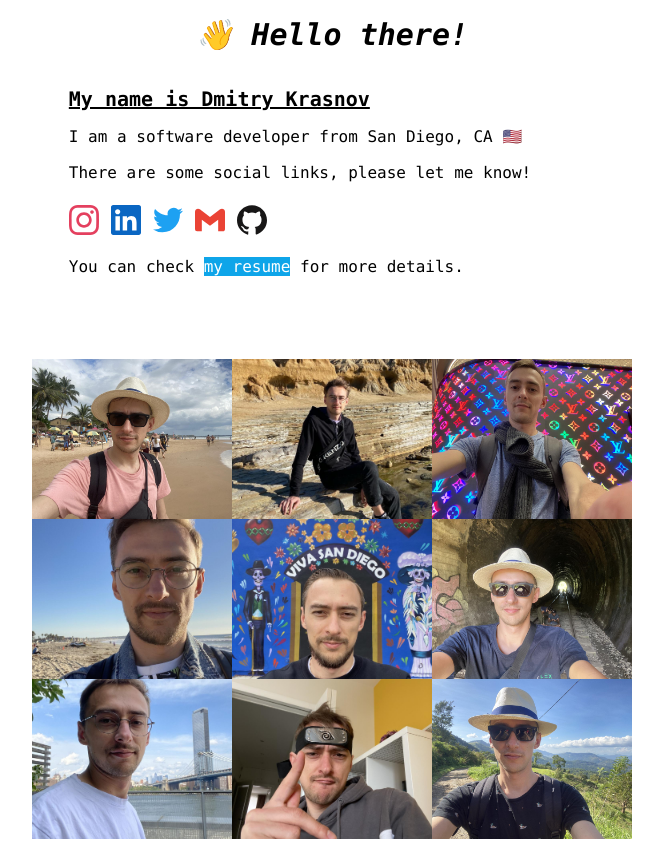
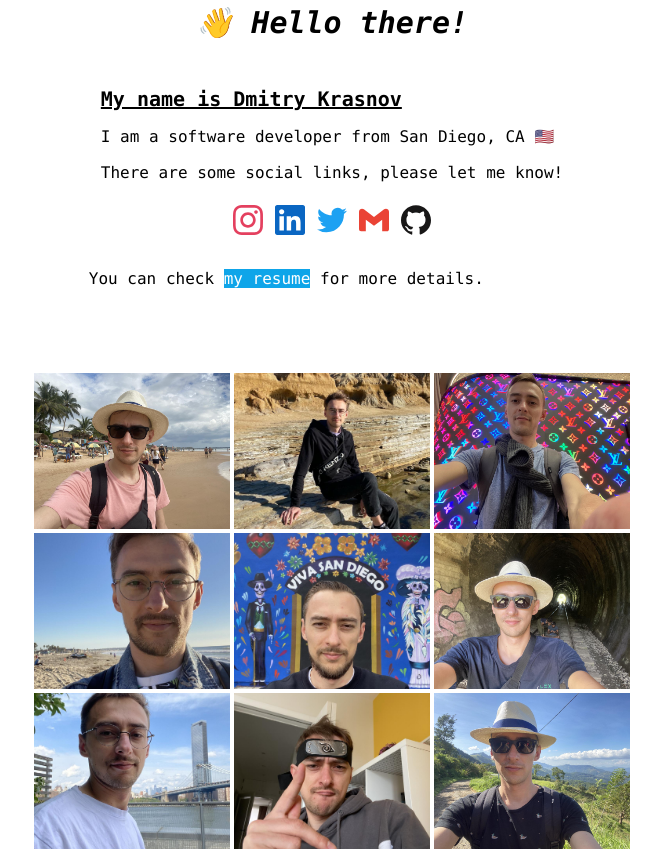
Before and after one commit to thewebwelost/mysite, a Next.js app: page / in a window 1280 px wide. Shown: the whole page, without its empty margins (308-971 px from the left). Built offline with nearby package versions, Linux system fonts and the light colour scheme.

Commit message:
index styling and minor cards changes

```diff
--- a/components/Card.jsx
+++ b/components/Card.jsx
@@ -1,16 +1,23 @@
 import Image from 'next/image';
 import React, { useState } from 'react';
 
-function Card({ imageUrl }) {
+function Card({ imageUrl, handleClick = () => {} }) {
   const [isOpen, setIsOpen] = useState(false);
 
   const open = 'translate-x-[0%]';
   const closed = 'translate-x-[100%]';
 
+  const handleCardClick = () => {
+    handleClick();
+    setIsOpen(!isOpen);
+  };
+
   return (
     <div
-      className={'relative w-4/12 h-40 overflow-hidden'}
-      onClick={() => setIsOpen(!isOpen)}
+      className={
+        'relative w-4/12 h-40 overflow-hidden cursor-pointer border-2 border-white'
+      }
+      onClick={handleCardClick}
     >
       {/* content shim */}
       <div
@@ -18,7 +25,7 @@ function Card({ imageUrl }) {
           isOpen ? open : closed
         }`}
       >
-        <h3 className="font-bold capitalize mb-1 text-sm">content</h3>
+        <h3 className={'font-bold capitalize mb-1 text-sm'}>content</h3>
         <p>
           Lorem, ipsum dolor sit amet consectetur adipisicing elit. Sint nam
           excepturi natus saepe nihil
--- a/components/ImageGrid.jsx
+++ b/components/ImageGrid.jsx
@@ -11,6 +11,14 @@ import photo7 from '/public/images/photo_7.jpg';
 import photo8 from '/public/images/photo_8.jpg';
 import photo9 from '/public/images/photo_9.jpg';
 import Card from './Card';
+
+const cards = [
+  {
+    url: photo4,
+    title: 'Some text',
+    text: 'More text here',
+  },
+];
 
 function ImageGrid() {
   const images = [
--- a/pages/index.jsx
+++ b/pages/index.jsx
@@ -19,8 +19,7 @@ export default function Home() {
         >
           <h1 className={'text-3xl italic font-bold'}>👋 Hello there!</h1>
           <div className={'mt-5'}>
-            <div className="flex">
-              <div className="mr-16">
+            <div className={'p-3'}>
               <h2 className={'text-xl font-bold mt-3 underline'}>
                 My name is Dmitry Krasnov
               </h2>
@@ -31,6 +30,7 @@ export default function Home() {
                 There are some social links, please let me know!
               </p>
 
+              <div className="flex justify-center">
                 <Socials />
               </div>
             </div>
@@ -49,7 +49,7 @@ export default function Home() {
             </p>
           </div>
 
-          <div className="w-full mt-14 flex justify-center">
+          <div className={'w-full mt-14 flex justify-center'}>
             <ImageGrid />
           </div>
         </div>
```
Lines whose indentation alone changed are shown as unchanged.
